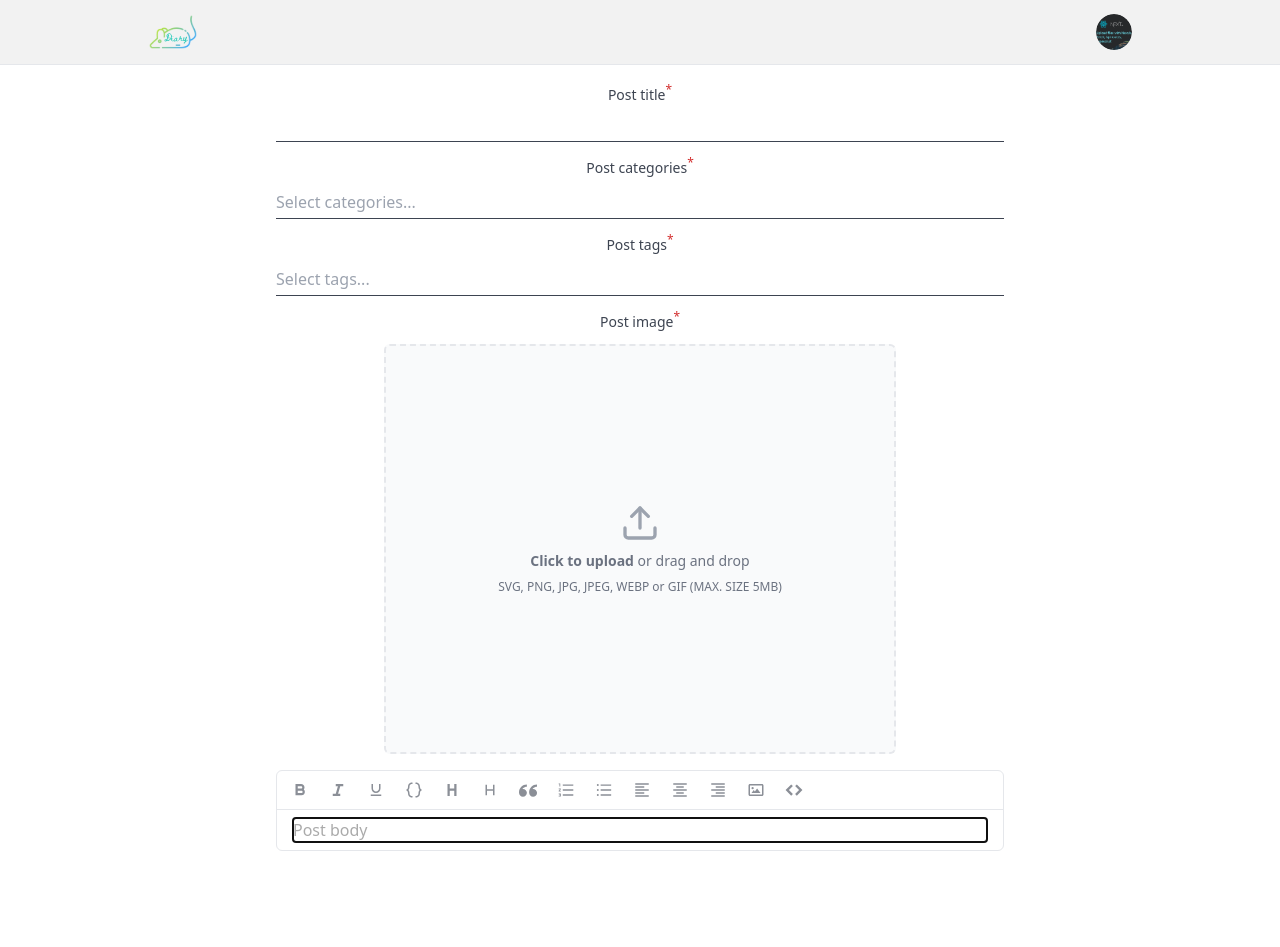
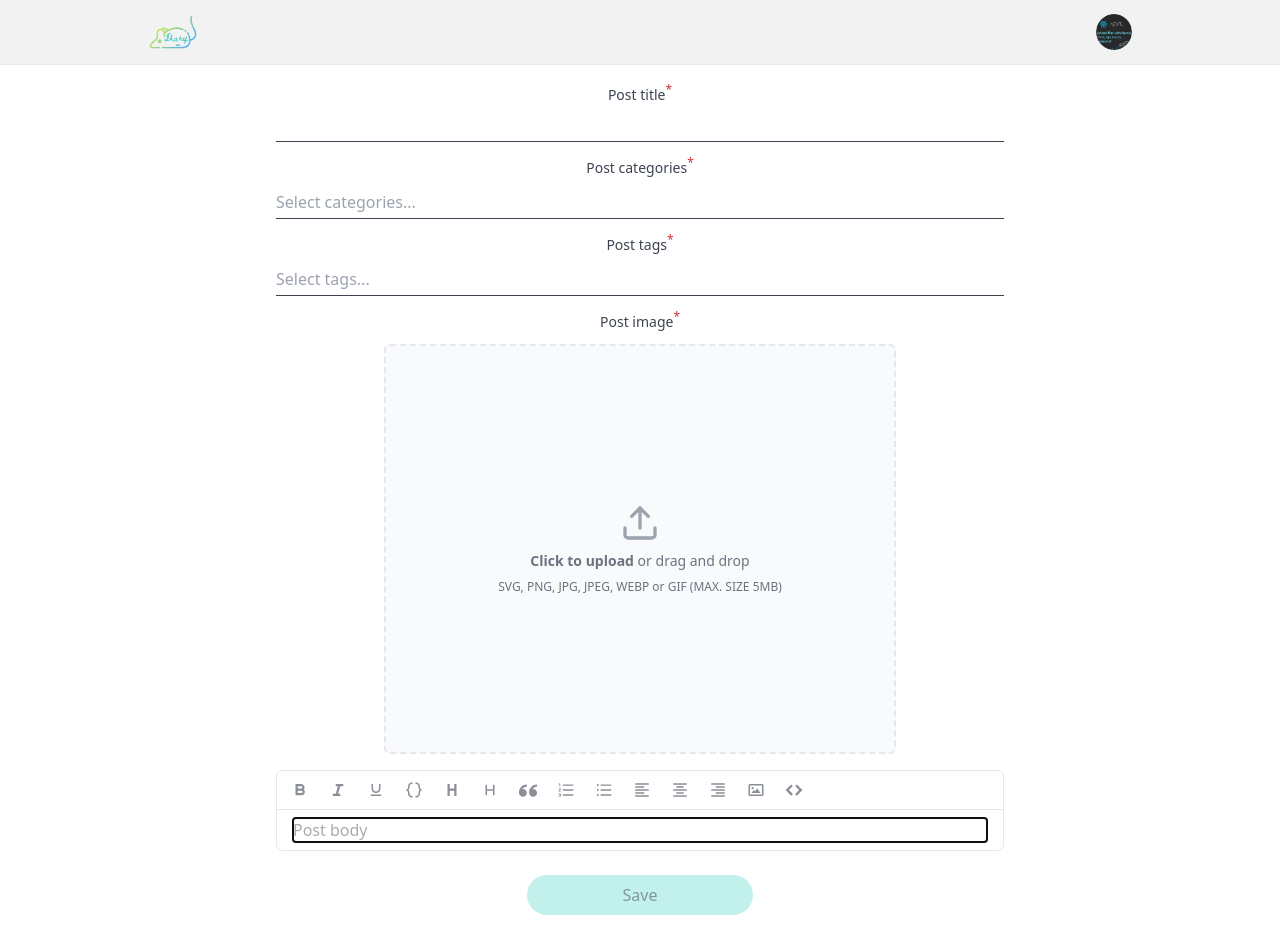
Before and after one commit to tuhinsaud4614/graphql-blog, a Next.js app in the folder frontend-web/: page /posts/create in a window 1280 px wide. Before the commit the page ends 871 px from the top, so only its background shows below. Built offline with nearby package versions, Linux system fonts and the light colour scheme.

Commit message:
Component:PostEditor
SaveButton component created

```diff
--- a/frontend-web/components/account/FormBtn.tsx
+++ b/frontend-web/components/account/FormBtn.tsx
@@ -11,14 +11,27 @@ const className = {
 
 interface Props extends ComponentPropsWithRef<"button"> {
   loader?: boolean;
+  classes?: {
+    root?: string;
+    btn?: string;
+  };
 }
 
-export default function FormButton({ loader, children, ...rest }: Props) {
+export default function FormButton({
+  loader,
+  classes,
+  children,
+  ...rest
+}: Props) {
   return (
-    <div className={className.btnContainer}>
+    <div className={classNames(className.btnContainer, classes?.root)}>
       <button
         {...rest}
-        className={classNames(className.btn, loader && className.btnLoader)}
+        className={classNames(
+          className.btn,
+          classes?.btn,
+          loader && className.btnLoader
+        )}
       >
         {children}
         {loader && <ImSpinner2 className={className.btnSpin} />}
--- a/frontend-web/pages/posts/create.tsx
+++ b/frontend-web/pages/posts/create.tsx
@@ -1,6 +1,7 @@
 import { ImagePicker, PostEditor, Select } from "@component";
 import { NextPageWithLayout } from "@types";
 import {
+  FormButton,
   FormControl,
   PostCreateContainer,
   PostCreateHeader,
@@ -204,6 +205,16 @@ const CreatePost: NextPageWithLayout = () => {
         required
       />
       <PostEditor />
+
+      <FormButton
+        classes={{ root: "mt-3" }}
+        type="submit"
+        aria-label="Register"
+        loader={isSubmitting}
+        disabled={!(isValid && dirty) || isSubmitting}
+      >
+        Save
+      </FormButton>
     </form>
   );
 };
```
